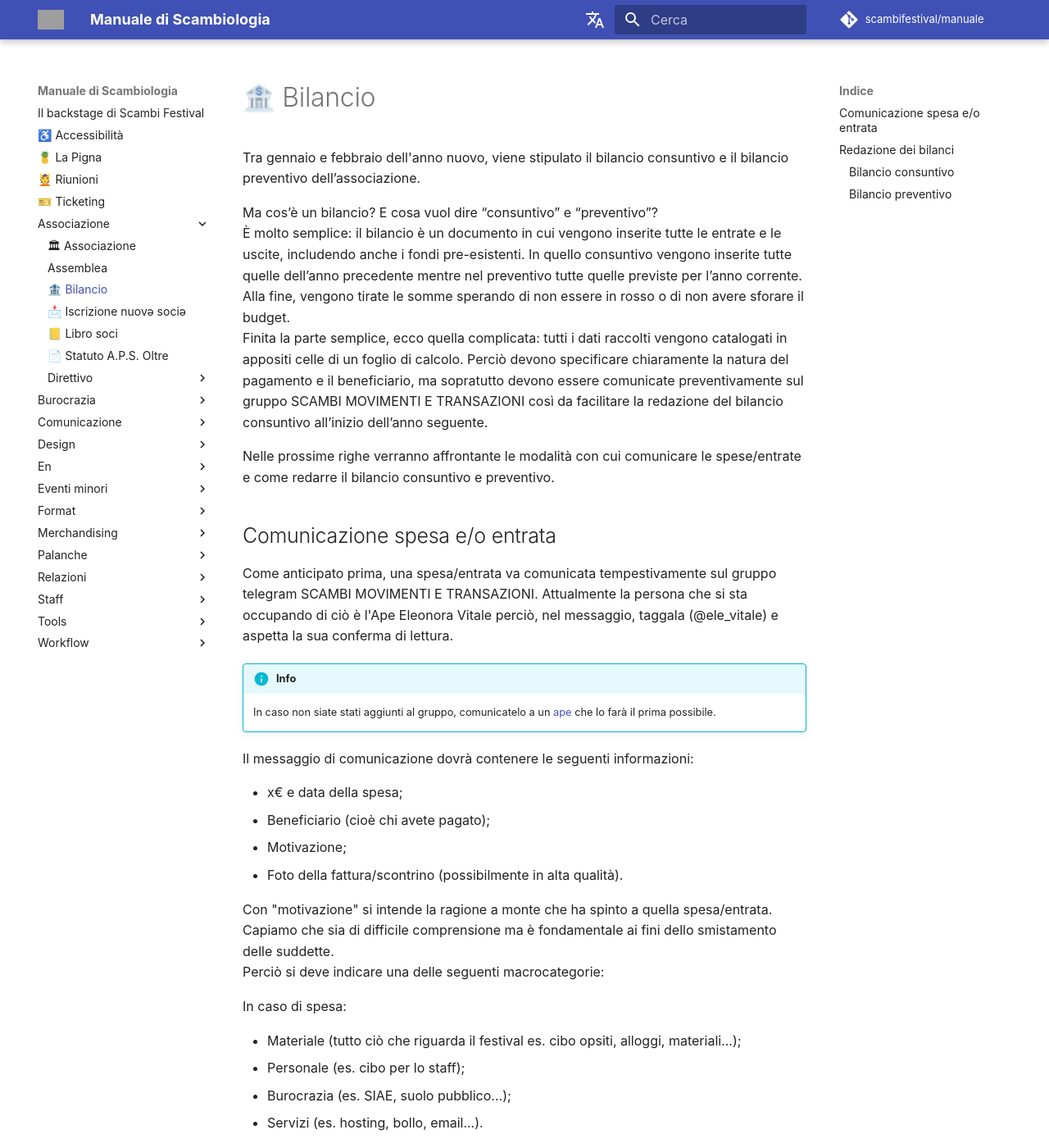
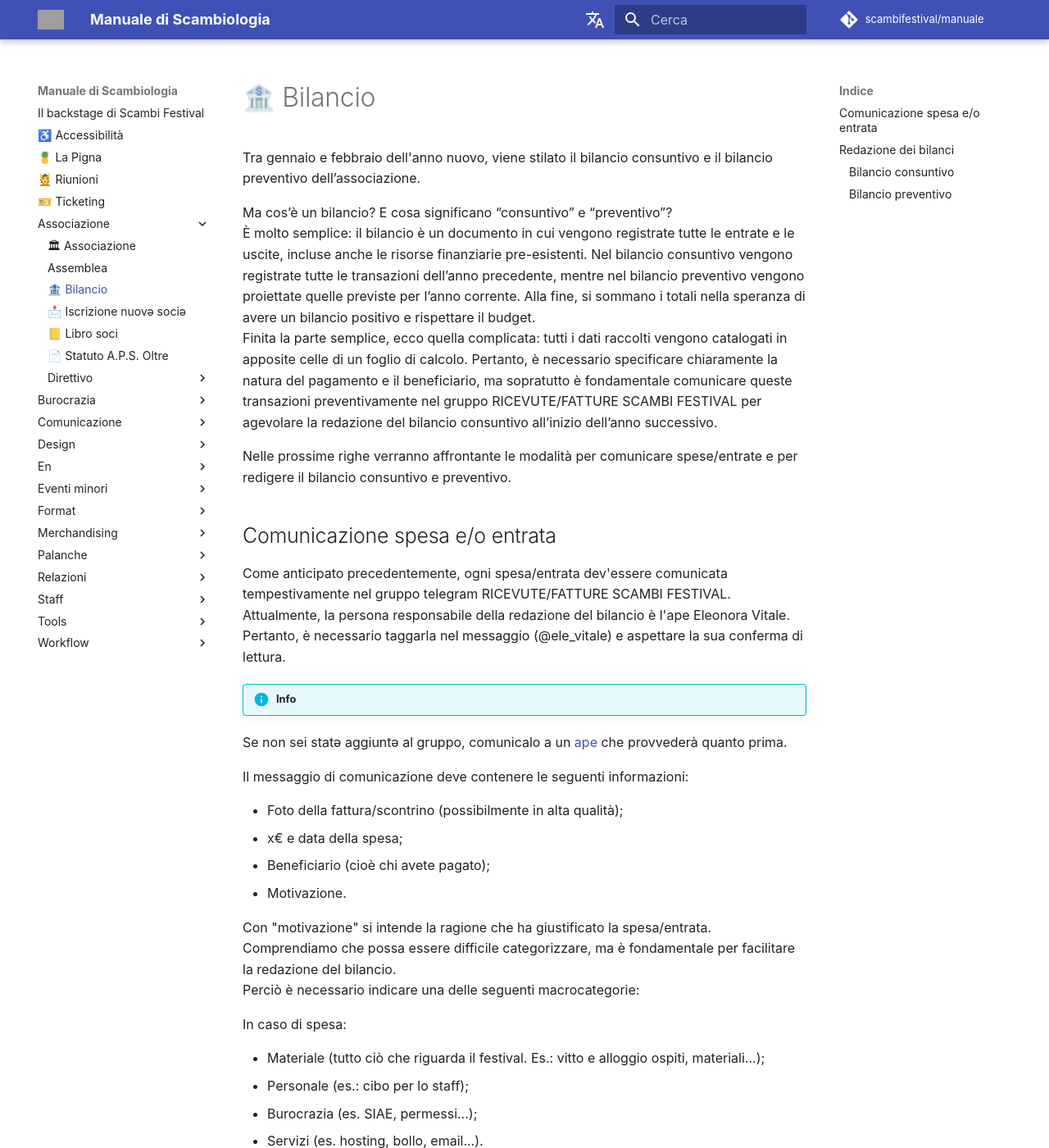
Before and after one commit to scambifestival/manuale, an MkDocs documentation site: the page built from manuale/associazione/bilancio.md, in a window 1280 px wide and 1400 px high. Shown: the whole window at 82% size. Built offline with MkDocs 1.6.1 and Material for MkDocs 9.7.7, drawn with Linux system fonts in a browser that asks for light colours; comment, search, counter and statistics services are not loaded; some of the changed text lies outside the part shown; grey boxes are pictures that could not be loaded.

Commit message:
update manual

```diff
--- a/manuale/associazione/bilancio.md
+++ b/manuale/associazione/bilancio.md
@@ -3,79 +3,79 @@ title: 🏦 Bilancio
 description: cos'è un bilancio, differenze tra consuntivo e preventivo, modulo di compilazione
 ---
 
-Tra gennaio e febbraio dell'anno nuovo, viene stipulato il bilancio consuntivo e il bilancio preventivo dell’associazione.
+Tra gennaio e febbraio dell'anno nuovo, viene stilato il bilancio consuntivo e il bilancio preventivo dell’associazione.
 
-Ma cos’è un bilancio? E cosa vuol dire “consuntivo” e “preventivo”?
-È molto semplice: il bilancio è un documento in cui vengono inserite tutte le entrate e le uscite, includendo anche i fondi pre-esistenti. In quello consuntivo vengono inserite tutte quelle dell’anno precedente mentre nel preventivo tutte quelle previste per l’anno corrente. Alla fine, vengono tirate le somme sperando di non essere in rosso o di non avere sforare il budget.
-Finita la parte semplice, ecco quella complicata: tutti i dati raccolti vengono catalogati in appositi celle di un foglio di calcolo. Perciò devono specificare chiaramente la natura del pagamento e il beneficiario, ma sopratutto devono essere comunicate preventivamente sul gruppo SCAMBI MOVIMENTI E TRANSAZIONI così da facilitare la redazione del bilancio consuntivo all’inizio dell’anno seguente.
+Ma cos’è un bilancio? E cosa significano “consuntivo” e “preventivo”?
+È molto semplice: il bilancio è un documento in cui vengono registrate tutte le entrate e le uscite, incluse anche le risorse finanziarie pre-esistenti. Nel bilancio consuntivo vengono registrate tutte le transazioni dell’anno precedente, mentre nel bilancio preventivo vengono proiettate quelle previste per l’anno corrente. Alla fine, si sommano i totali nella speranza di avere un bilancio positivo e rispettare il budget.
+Finita la parte semplice, ecco quella complicata: tutti i dati raccolti vengono catalogati in apposite celle di un foglio di calcolo. Pertanto, è necessario specificare chiaramente la natura del pagamento e il beneficiario, ma sopratutto è fondamentale comunicare queste transazioni preventivamente nel gruppo RICEVUTE/FATTURE SCAMBI FESTIVAL per agevolare la redazione del bilancio consuntivo all’inizio dell’anno successivo.
 
-Nelle prossime righe verranno affrontante le modalità con cui comunicare le spese/entrate e come redarre il bilancio consuntivo e preventivo.
+Nelle prossime righe verranno affrontante le modalità per comunicare spese/entrate e per redigere il bilancio consuntivo e preventivo.
 
 ## Comunicazione spesa e/o entrata
 
-Come anticipato prima, una spesa/entrata va comunicata tempestivamente sul gruppo telegram SCAMBI MOVIMENTI E TRANSAZIONI. Attualmente la persona che si sta occupando di ciò è l'Ape Eleonora Vitale perciò, nel messaggio, taggala (@ele_vitale) e aspetta la sua conferma di lettura.
+Come anticipato precedentemente, ogni spesa/entrata dev'essere comunicata tempestivamente nel gruppo telegram RICEVUTE/FATTURE SCAMBI FESTIVAL. Attualmente, la persona responsabile della redazione del bilancio è l'ape Eleonora Vitale. Pertanto, è necessario taggarla nel messaggio (@ele_vitale) e aspettare la sua conferma di lettura.
 
 !!! Info
-	In caso non siate stati aggiunti al gruppo, comunicatelo a un [ape](https://manuale.scambi.org/staff/teams/#api) che lo farà il prima possibile.
+Se non sei statə aggiuntə al gruppo, comunicalo a un [ape](https://manuale.scambi.org/staff/teams/#api) che provvederà quanto prima.
 
-Il messaggio di comunicazione dovrà contenere le seguenti informazioni:
+Il messaggio di comunicazione deve contenere le seguenti informazioni:
 
+* Foto della fattura/scontrino (possibilmente in alta qualità);
 * x€ e data della spesa;
 * Beneficiario (cioè chi avete pagato);
-* Motivazione;
-* Foto della fattura/scontrino (possibilmente in alta qualità).
+* Motivazione.
 
-Con "motivazione" si intende la ragione a monte che ha spinto a quella spesa/entrata. Capiamo che sia di difficile comprensione ma è fondamentale ai fini dello smistamento delle suddette.
-Perciò si deve indicare una delle seguenti macrocategorie:
+Con "motivazione" si intende la ragione che ha giustificato la spesa/entrata. Comprendiamo che possa essere difficile categorizzare, ma è fondamentale per facilitare la redazione del bilancio.
+Perciò è necessario indicare una delle seguenti macrocategorie:
 
 In caso di spesa:
 
-* Materiale (tutto ciò che riguarda il festival es. cibo opsiti, alloggi, materiali...);
-* Personale (es. cibo per lo staff);
-* Burocrazia (es. SIAE, suolo pubblico...);
+* Materiale (tutto ciò che riguarda il festival. Es.: vitto e alloggio ospiti, materiali...);
+* Personale (es.: cibo per lo staff);
+* Burocrazia (es. SIAE, permessi...);
 * Servizi (es. hosting, bollo, email...).
 
 In caso di entrata:
 
 * Iscrizione (quota associativa);
-* Ente pubblico (es. rimborso spese Comune);
-* Soggetti privati (es. acquisto merch, donazioni...).
+* Contributo pubblico (es.: rimborso spese dal Comune);
+* Contributo privato (es.: acquisto merch, donazioni...).
 
 !!! Info
-	In caso non sapessi a quale categoria assegnare la spesa/entrata, dillo tranquillamente nel messaggio e se ne occuperà la persone incaricata alla redazione del bilancio.
+Se non sai a quale categoria assegnare la spesa/entrata, sentiti liberə di comunicarlo nel messaggio e la persona incaricata della redazione del bilancio si occuperà della categorizzazione.
 
 ## Redazione dei bilanci
 
-Poiché è un processo articolato, al "passaggio di testimone" di chi redige i bilanci, la persone che se ne occupava in precedenza rimarrà a disposizione per circa un mese in caso di dubbi o chiarimenti.
+Poiché è un processo complesso, quando c'è un cambio nella responsabilità della redazione dei bilanci, la persone che si è occupata di questo compito in precedenza rimane a disposizione per circa un mese per dubbi o chiarimenti.
 
 ### Bilancio consuntivo
 
-Dopo aver fatto una lista di tutte le spese affrontate ed entrate, viene redatto Il bilancio consuntivo verso gennaio dell'anno nuovo.
+Dopo aver elencato tutte le spese e le entrate, viene redatto Il bilancio consuntivo entro gennaio dell'anno nuovo.
 
-Dato che questo documento dovrà essere mandato al \*\*\*, deve rispettare il modello MOD. D - Rendiconto per cassa pubblicato sulla Gazzetta Ufficiale il 18 aprile 2020. Per semplificare il processo, è stato creato un foglio di calcolo già impostato seguendo tale modello e impostato per fare in automatico i calcoli. Perciò basterà semplicemente inserire i dati in [questo documento](https://nuvola.scambi.org/s/SSxFKD8T8cA2GYY) nelle varie macrocategorie.
+Dato che questo documento deve essere inviato al \*\*\*, deve seguire il modello *MOD. D - Rendiconto per cassa* pubblicato sulla Gazzetta Ufficiale il 18 aprile 2020. Per semplificare il processo, è stato creato un foglio di calcolo già impostato seguendo tale modello e predisposto per calcoli automatici. Pertanto, sarà sufficiente inserire i dati nelle varie macrocategorie di [questo documento](https://nuvola.scambi.org/s/SSxFKD8T8cA2GYY).
 
 !!! Info
-	Non modificare il modello fornito su nuvola, duplicalo e poi lavora su quello.
-In caso volessi lavorarci in separata sede per poi caricarlo in versione PDF su Nuvola, chiedi il documento originale alla persona che si occupava dei bilanci in precedenza.
+Non modificare il modello fornito su nuvola, duplicalo e poi lavora su quella copia.
+Se desideri lavorarci su un altro programma per caricarlo successivamente in versione PDF su Nuvola, chiedi il documento originale alla persona che si è occupata dei bilanci in precedenza.
 
-Dopo aver duplicato e aperto il documento, prima di tutto bisogna modificare "XXXX" del titolo nell'anno su cui si sta facendo il bilancio (es. ANNO XXXX --> ANNO 2022). Poi, seguendo le motivazioni espresse nel messaggio, bisogna smistare i dati secondo questo schema:
+Dopo aver duplicato e aperto il documento, è necessario modificare "XXXX" nel titolo con l'anno in cui si sta facendo il bilancio (es.: ANNO XXXX --> ANNO 2022). Quindi, seguendo le indicazioni nei messaggi, è necessario organizzare i dati secondo questo schema:
 
 Spese:
 
-* Materiale in --> cella A1 ( A) Uscite da attività di interesse generale; 1) Materie prime, sussidiarie, di consumo e di merci);
-* Personale in --> cella A4 ( A) "" ; 4) Personale);
-* Burocrazia in --> cella A5 ( A) "" ; 5) Uscite diverse di gestione);
-* Servizi in --> cella A2 ( A) "" ; 2) Servizi).
+* Materiale in --> cella A1 ( A) Uscite da attività di interesse generale; 1) Materie prime, sussidiarie, di consumo e di merci );
+* Personale in --> cella A4 ( A) "" ; 4) Personale );
+* Burocrazia in --> cella A5 ( A) "" ; 5) Uscite diverse di gestione );
+* Servizi in --> cella A2 ( A) "" ; 2) Servizi ).
 
 Entrate:
 
 * Iscrizione in --> cella A1 ( A) Entrate da attività di interesse generale; 1) Entrate da quote associative e apporti dei fondatori);
-* Ente pubblico in --> cella A6 ( A) "" ; 6) Contributi da soggetti privati);
-* Soggetti privati in --> cella A8 ( A) "" ; 8) Contributi da enti pubblici).
+* Contributo pubblico in --> cella A6 ( A) "" ; 6) Contributi da soggetti privati);
+* Contributo privato in --> cella A8 ( A) "" ; 8) Contributi da enti pubblici).
 
 !!! Info
-	I dati dell'anno corrente vanno inserite nella colonna "Es.t" mentre quelli dell'anno precedenti nella colonna "Es.t-1".
-Queste due sigle dovranno essere modificate con gli anni interessati (es. Bliancio consuntivo 2022: Es.t --> 2022, Es.t-1 --> 2021). Basterà modificarle nelle due colonne nella zona "USCITE" per modificarle in tutte le altre.
+I dati dell'anno corrente devono essere inserite nella colonna "Es.t" mentre quelli dell'anno precedenti devono essere inseriti nella colonna "Es.t-1".
+Le due sigle devono essere modificate con gli anni corrispondenti (es. Bliancio consuntivo 2022: Es.t --> 2022, Es.t-1 --> 2021). Basterà modificarle nelle due colonne nella zona "USCITE" per modificarle in tutte le altre.
 
 Dopo aver fatto ciò, bisogna aggiungere il valore della cassa e del conto nella tabella in fondo "Cassa e banca".
 
@@ -86,4 +86,4 @@ Concluso il lavoro, controlla che sia tutto in ordine e poi esporta il documento
 Il bilancio prventivo viene redatto verso febbraio dal Direttivo eper poi essere approvato, in seguito, sempre da quest'ultimo. Semplicemente viene fatta una tabella con al suo interno per ogni cosa che verrà trattata durante l'anno (es. Festival, eventi minori...), viene indicato un budget massimo che dovrà essere rispettato.
 
 !!! Info
-	Poiché è un compito svolto da loro, non verrà spiegato per filo e per segno cosa fare.
+Poiché è un compito svolto da loro, non verrà spiegato per filo e per segno cosa fare.
```
Also changed, not shown: manuale/staff/teams/camaleonti.md (+16 -4 lines).
